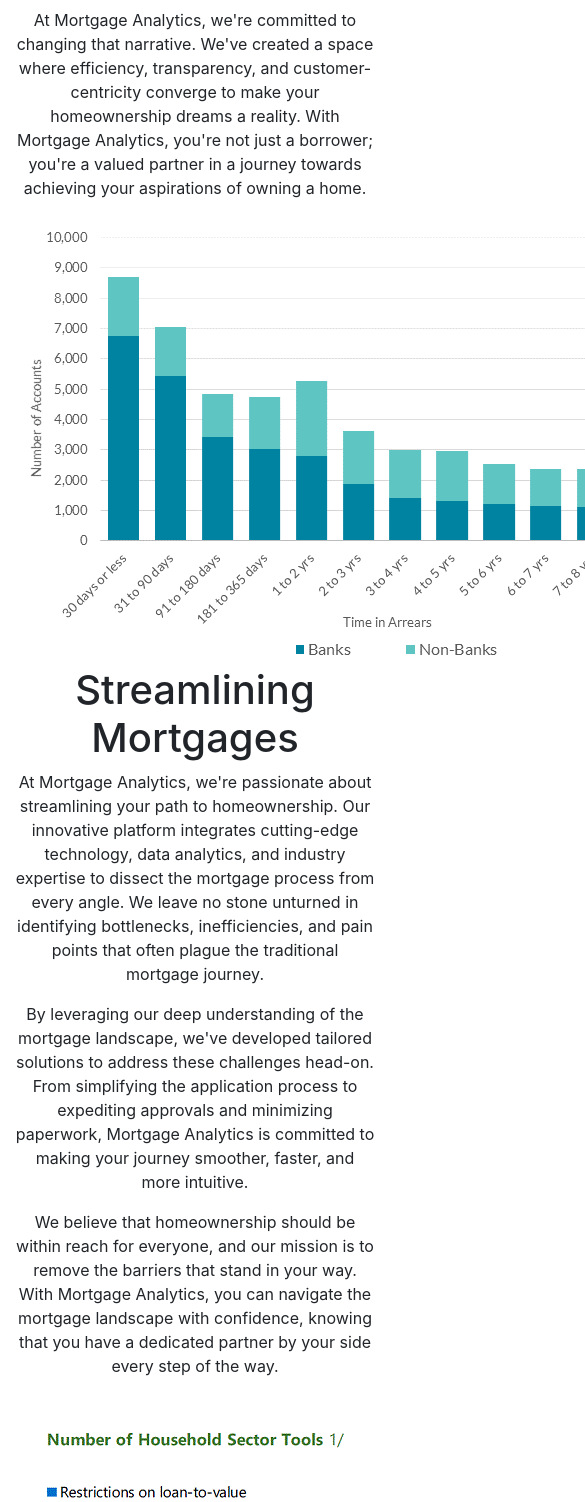
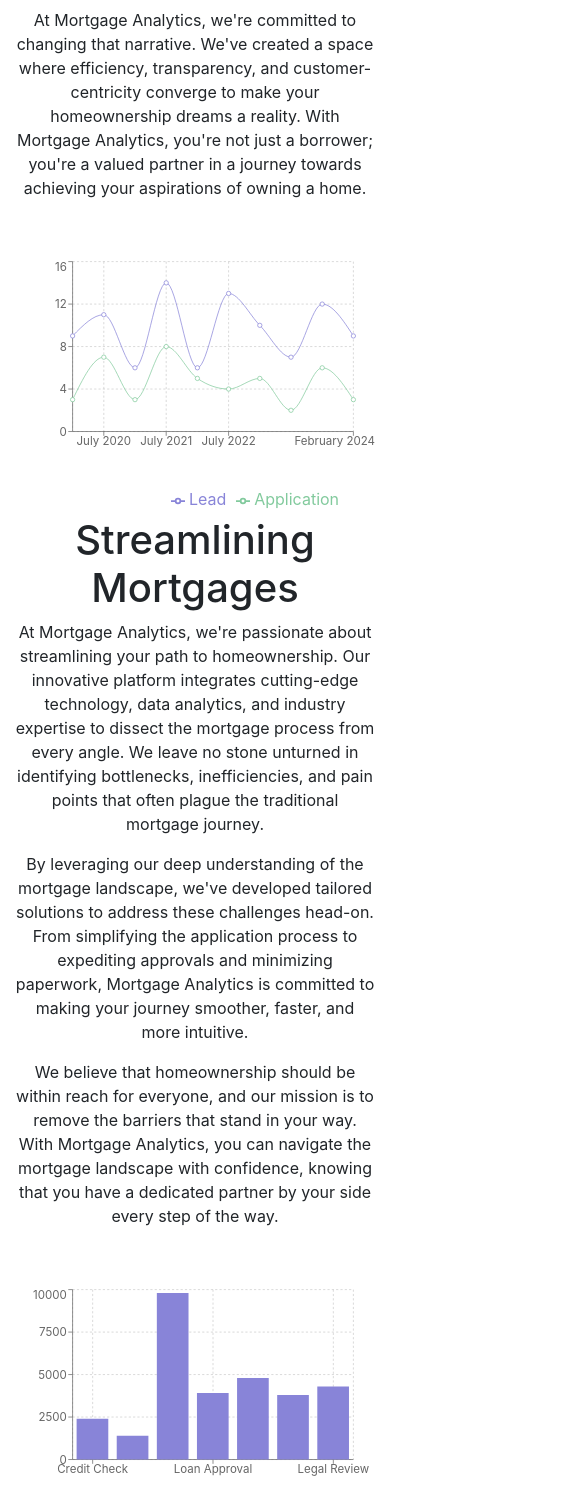
Before and after one commit to mortgage-analytics/frontend, a React (Create React App) app in the folder mortgage_analytics/: page / in a window 390 px wide. Shown: the part 432-1934 px from the top of the page, 585 px wide, since content can reach past the window. Built offline with nearby package versions, Linux system fonts and the light colour scheme.

Commit message:
added responsive graphs to home page

```diff
--- a/mortgage_analytics/src/pages/Home.jsx
+++ b/mortgage_analytics/src/pages/Home.jsx
@@ -5,6 +5,112 @@
 import Photo2 from '../assets/units.png'
 import Photo3 from '../assets/number-of-household-sector-tools52eaed134644629bacc1ff0000269695.png'
 import React from 'react';
+import { PieChart, Pie, Sector, Cell } from 'recharts';
+import { LineChart, Line, XAxis, YAxis, CartesianGrid, Tooltip, Legend } from 'recharts';
+import { BarChart, Bar, Rectangle, ResponsiveContainer } from 'recharts';
+
+const dataWithoutUV = [
+    {
+      name: 'Credit Check',
+      pv: 2400,
+      amt: 2400,
+    },
+    {
+      name: 'Property Appraisal',
+      pv: 1398,
+      amt: 2210,
+    },
+    {
+      name: 'Income Verification',
+      pv: 9800,
+      amt: 2290,
+    },
+    {
+      name: 'Loan Approval',
+      pv: 3908,
+      amt: 2000,
+    },
+    {
+      name: 'Insurance Processing',
+      pv: 4800,
+      amt: 2181,
+    },
+    {
+      name: 'Document Preparation',
+      pv: 3800,
+      amt: 2500,
+    },
+    {
+      name: 'Legal Review',
+      pv: 4300,
+      amt: 2100,
+    },
+  ];
+
+
+
+const lineData = [
+    {
+        name: 'January 2020',
+        Lead: 9,
+        Application: 3,
+        amt: 2350,
+    },
+    {
+        name: 'July 2020',
+        Lead: 11,
+        Application: 7,
+        amt: 2180,
+    },
+    {
+        name: 'January 2021',
+        Lead: 6,
+        Application: 3,
+        amt: 2275,
+    },
+    {
+        name: 'July 2021',
+        Lead: 14,
+        Application: 8,
+        amt: 2430,
+    },
+    {
+        name: 'January 2022',
+        Lead: 6,
+        Application: 5,
+        amt: 2215,
+    },
+    {
+        name: 'July 2022',
+        Lead: 13,
+        Application: 4,
+        amt: 2385,
+    },
+    {
+        name: 'January 2023',
+        Lead: 10,
+        Application: 5,
+        amt: 2298,
+    },
+    {
+        name: 'July 2023',
+        Lead: 7,
+        Application: 2,
+        amt: 2187,
+    },
+    {
+        name: 'January 2024',
+        Lead: 12,
+        Application: 6,
+        amt: 2455,
+    },
+    {
+        name: 'February 2024',
+        Lead: 9,
+        Application: 3,
+        amt: 2310,
+    }
+];
 
 const Home = () => {
     return (
@@ -26,7 +132,27 @@
                         <p>
                         At Mortgage Analytics, we're committed to changing that narrative. We've created a space where efficiency, transparency, and customer-centricity converge to make your homeownership dreams a reality. With Mortgage Analytics, you're not just a borrower; you're a valued partner in a journey towards achieving your aspirations of owning a home.
                         </p>
-                        <img src={Photo1} alt="Photo 1" />
+                        <div style={{display: "flex", justifyContent:"center"}}>
+                            <LineChart
+                                width={500}
+                                height={300}
+                                data={lineData}
+                                margin={{
+                                top: 5,
+                                right: 30,
+                                left: 20,
+                                bottom: 5,
+                                }}>
+
+                                <CartesianGrid strokeDasharray="3 3" />
+                                <XAxis dataKey="name" />
+                                <YAxis />
+                                <Tooltip />
+                                <Legend />
+                                <Line type="monotone" dataKey="Lead" stroke="#8884d8" activeDot={{ r: 8 }} />
+                                <Line type="monotone" dataKey="Application" stroke="#82ca9d" />
+                            </LineChart>
+                        </div>
                         <h1>Streamlining Mortgages</h1>
                         <p>
                         At Mortgage Analytics, we're passionate about streamlining your path to homeownership. Our innovative platform integrates cutting-edge technology, data analytics, and industry expertise to dissect the mortgage process from every angle. We leave no stone unturned in identifying bottlenecks, inefficiencies, and pain points that often plague the traditional mortgage journey.
@@ -37,7 +163,26 @@
                         <p>
                         We believe that homeownership should be within reach for everyone, and our mission is to remove the barriers that stand in your way. With Mortgage Analytics, you can navigate the mortgage landscape with confidence, knowing that you have a dedicated partner by your side every step of the way.
                         </p>
-                        <img src={Photo3} alt="Photo 3" />
+                        <div style={{display: "flex", justifyContent:"center"}}>
+                            <BarChart
+                                width={500}
+                                height={300}
+                                data={dataWithoutUV}
+                                margin={{
+                                    top: 5,
+                                    right: 30,
+                                    left: 20,
+                                    bottom: 5,
+                                }}
+                                >
+                                <CartesianGrid strokeDasharray="3 3" />
+                                <XAxis dataKey="name" />
+                                <YAxis />
+                                <Tooltip />
+                                <Legend />
+                                <Bar dataKey="pv" fill="#8884d8" activeBar={<Rectangle fill="pink" stroke="blue" />} />
+                            </BarChart>
+                        </div>
                         <h1>Our Mission </h1>
                         <p>
                         When it comes to navigating the complexities of the mortgage process, Mortgage Analytics is your trusted ally. Whether you're a first-time buyer dipping your toes into the real estate market, a seasoned homeowner looking to refinance, or an investor seeking financing for your next property venture, we're here to support you.
```
